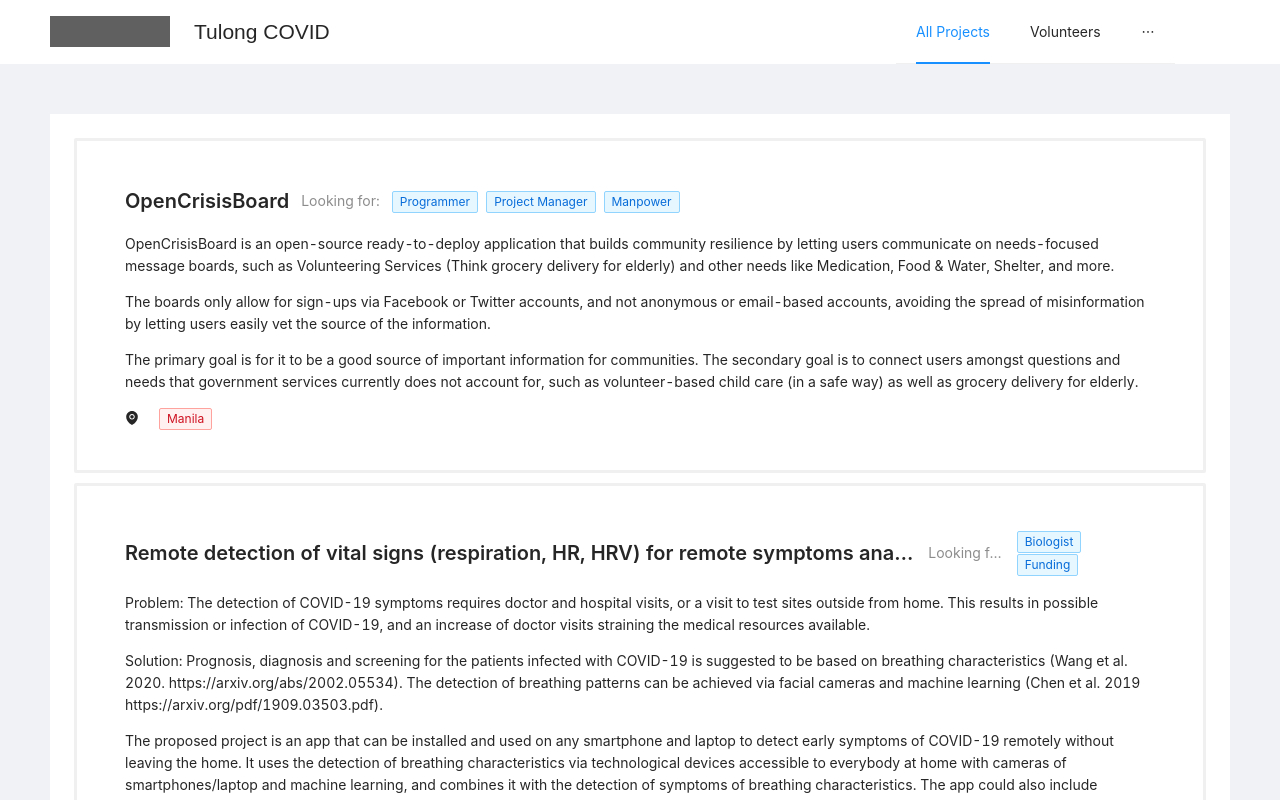
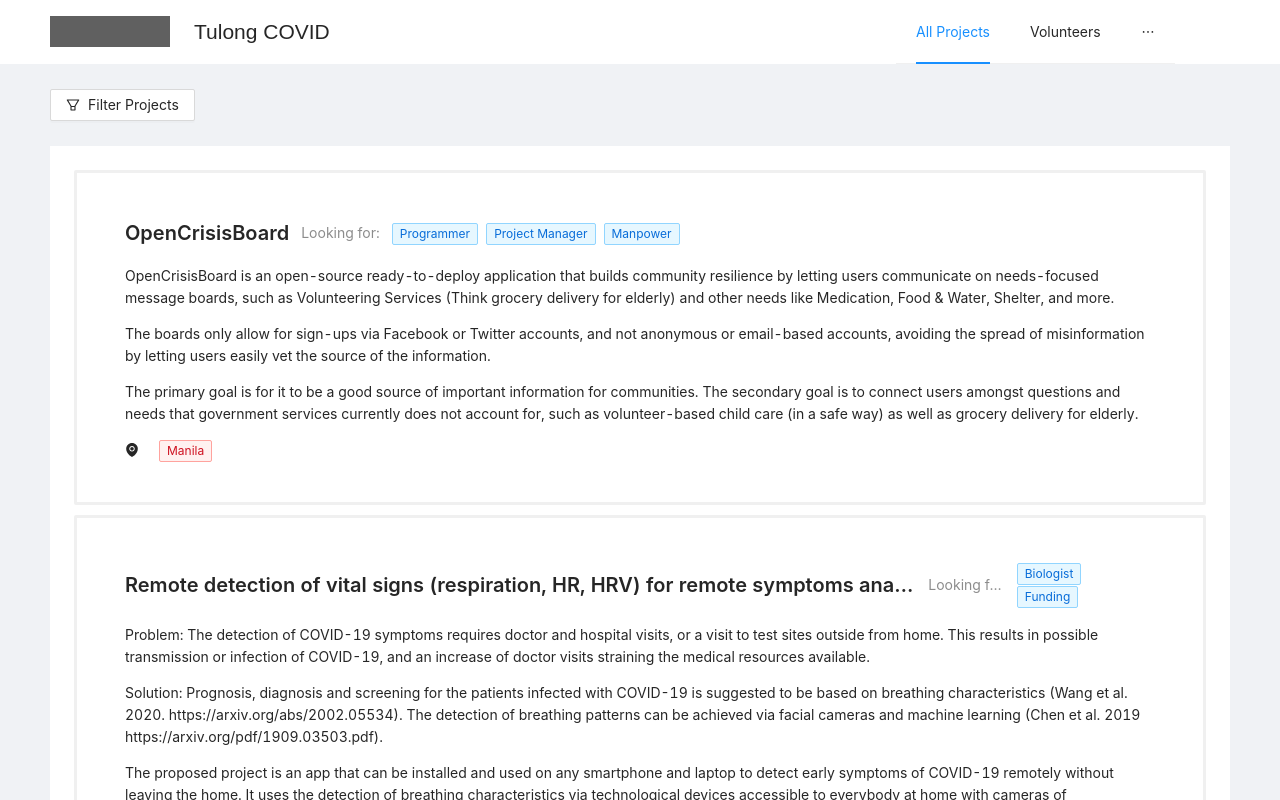
Before and after one commit to xxprime/tulong-covid, a React (Create React App) app: page / in a window 1280 px wide. Shown: the top 800 px of the page. Built offline with nearby package versions, Linux system fonts and the light colour scheme.

Commit message:
Implemented filter

```diff
--- a/src/App.js
+++ b/src/App.js
@@ -1,12 +1,20 @@
-import React from "react";
+import React, { useState } from "react";
 
 import MainLayout from "./modules/MainLayout";
+import FilterProjects from "./modules/FilterProjects";
 import ProjectList from "./modules/ProjectList";
 
 function App() {
+  // TODO: Implement redux
+  const [locationFilter, setLocationFilter] = useState([]);
+
   return (
     <MainLayout>
-      <ProjectList />
+      <FilterProjects
+        setLocationFilter={setLocationFilter}
+        locationFilter={locationFilter}
+      />
+      <ProjectList locationFilter={locationFilter} />
     </MainLayout>
   );
 }
--- /dev/null
+++ b/src/modules/FilterProjects/Filters/FilterLocationTags/index.js
@@ -0,0 +1,3 @@
+import FilterLocationTags from "./FilterLocationTags";
+
+export default FilterLocationTags;
--- a/src/modules/ProjectList/ProjectList.js
+++ b/src/modules/ProjectList/ProjectList.js
@@ -5,13 +5,18 @@
 import ProjectCard from "./ProjectCard";
 import cards from "./mockData";
 
-const ProjectList = () => {
+const ProjectList = ({ locationFilter }) => {
   return (
     <Content>
       <Wrapper>
-        {cards.map(card => {
-          console.log(card);
-          return (
+        {locationFilter.length !== 0
+          ? cards
+              .filter(card =>
+                card.locations.some(location =>
+                  locationFilter.includes(location)
+                )
+              )
+              .map(card => (
                 <ProjectCard
                   title={card.title}
                   helpTags={card.helpTags}
@@ -19,8 +24,16 @@
                   typeTags={card.typeTags}
                   locations={card.locations}
                 />
-          );
-        })}
+              ))
+          : cards.map(card => (
+              <ProjectCard
+                title={card.title}
+                helpTags={card.helpTags}
+                description={card.description}
+                typeTags={card.typeTags}
+                locations={card.locations}
+              />
+            ))}
       </Wrapper>
     </Content>
   );
--- a/src/modules/ProjectList/ProjectList.styled.js
+++ b/src/modules/ProjectList/ProjectList.styled.js
@@ -4,7 +4,7 @@
 const { Content: antContent } = Layout;
 
 export const Content = styled(antContent)`
-  padding: 50px 50px 0px 50px;
+  padding: 25px 50px 0px 50px;
 `;
 
 export const Wrapper = styled.div`
```
Lines whose indentation alone changed are shown as unchanged.
